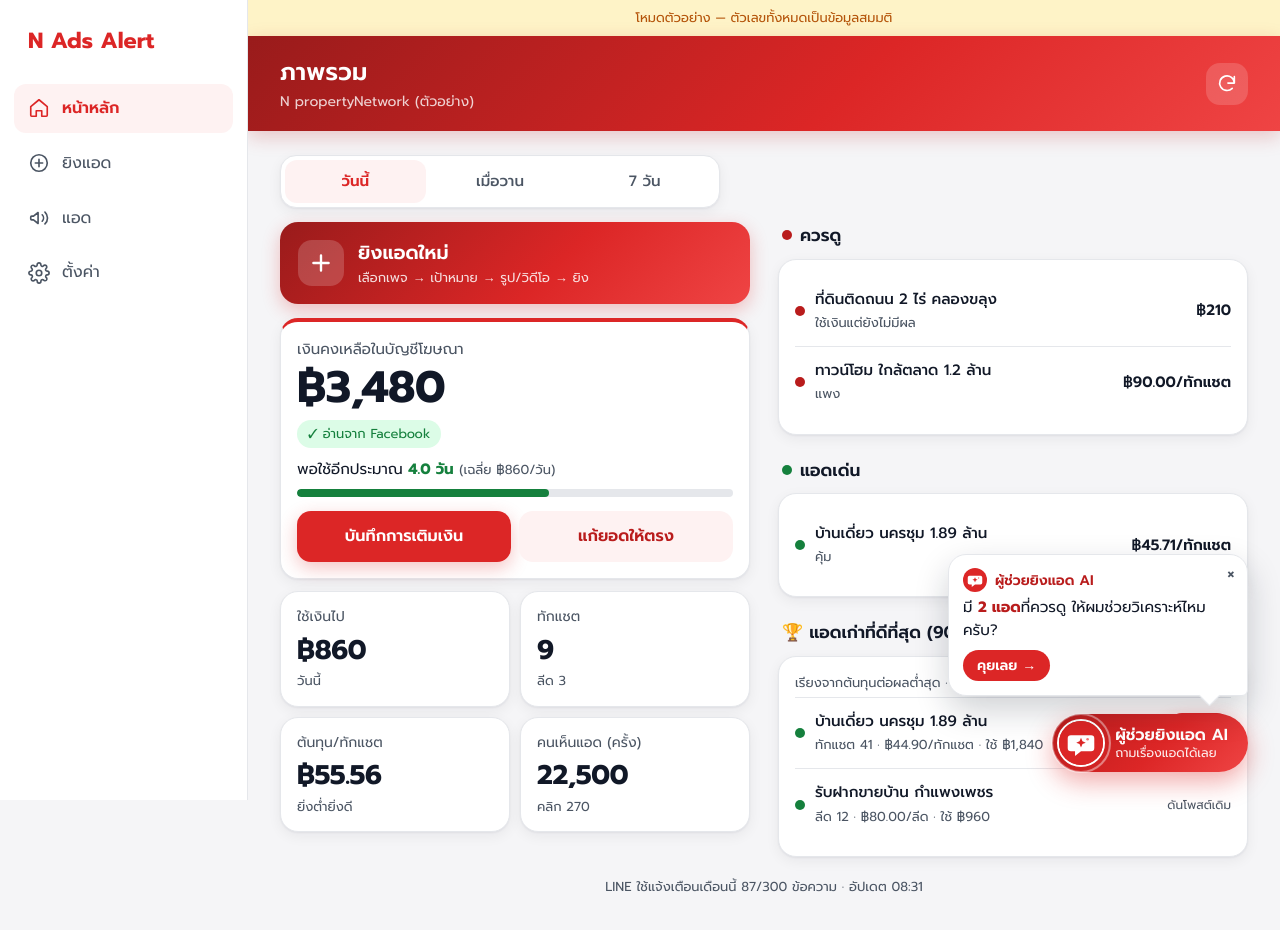
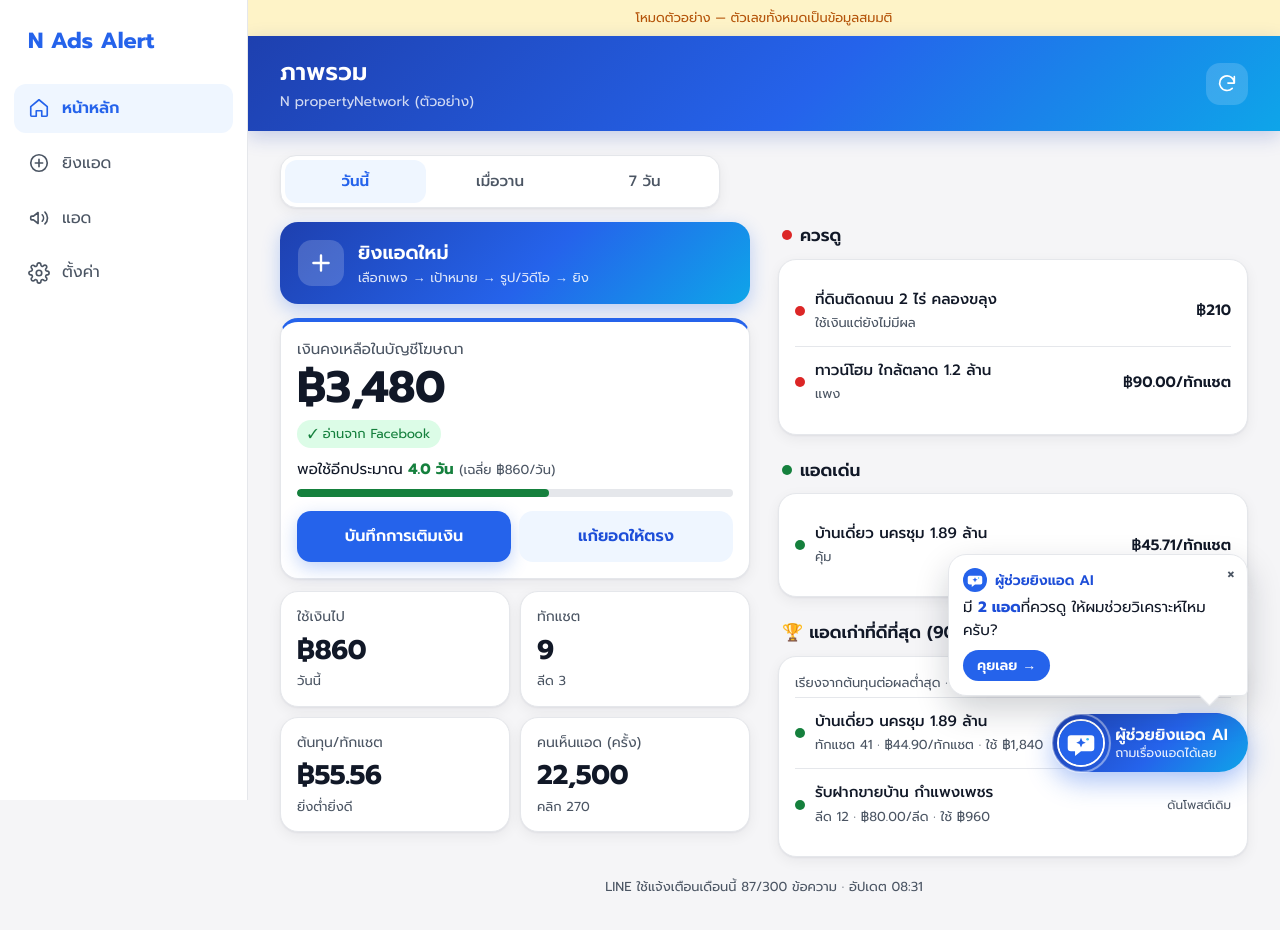
Before and after one commit to nproperty-RE-Guy-gif/n-ads, a plain HTML site: page index.html in a window 1280 px wide. Both pictures are taken after a click on the button "ดูตัวอย่างหน้าจอ (ข้อมูลสมมติ)". Drawn offline with Linux system fonts and the light colour scheme.

Commit message:
เปลี่ยนธีมเป็นขาว-ฟ้า
สีหลักเป็นฟ้า-น้ำเงินบนพื้นขาว สีแดงใช้เฉพาะคำเตือน ไอคอนผู้ช่วย AI เป็นสีฟ้า

Co-Authored-By: Claude Opus 5.5 <noreply@anthropic.com>
Claude-Session: https://claude.ai/code/session_01BbkbVUxk6Sx2Ms64EdkAGq

```diff
--- a/index.html
+++ b/index.html
@@ -3,18 +3,18 @@
 <head>
 <meta charset="utf-8">
 <meta name="viewport" content="width=device-width, initial-scale=1, viewport-fit=cover">
-<meta name="theme-color" content="#DC2626">
+<meta name="theme-color" content="#2563EB">
 <meta name="color-scheme" content="light">
 <title>N Ads Alert</title>
 <link rel="preconnect" href="https://fonts.googleapis.com">
 <link href="https://fonts.googleapis.com/css2?family=Prompt:wght@400;500;600;700&display=swap" rel="stylesheet">
 <style>
-  /* ===== N Ads Alert · ธีมสว่าง ขาว-แดง (แบรนด์ N propertyNetwork) ===== */
+  /* ===== N Ads Alert · ธีมสว่าง ขาว-ฟ้า ===== */
   :root{
-    --pri:#DC2626;--pri-d:#B91C1C;--navy:#7F1D1D;--pri-l:#FEF2F2;--pri-l2:#FECACA;
+    --pri:#2563EB;--pri-d:#1D4ED8;--navy:#1E3A8A;--pri-l:#EFF6FF;--pri-l2:#BFDBFE;
     --ink:#111827;--mute:#4B5563;--line:#E5E7EB;--bg:#F5F5F7;--card:#FFFFFF;--card2:#F9FAFB;
-    --green:#15803D;--green-l:#DCFCE7;--amber:#B45309;--amber-l:#FEF3C7;--red:#B91C1C;--red-l:#FEE2E2;--grey:#9CA3AF;
-    --solid:#DC2626;--hdr:linear-gradient(135deg,#991B1B 0%,#DC2626 58%,#EF4444 100%);--shadow:0 1px 2px rgba(17,24,39,.05),0 4px 14px rgba(17,24,39,.06);--glow:0 6px 18px rgba(220,38,38,.28);
+    --green:#15803D;--green-l:#DCFCE7;--amber:#B45309;--amber-l:#FEF3C7;--red:#DC2626;--red-l:#FEE2E2;--grey:#9CA3AF;
+    --solid:#2563EB;--hdr:linear-gradient(135deg,#1E40AF 0%,#2563EB 55%,#0EA5E9 100%);--shadow:0 1px 2px rgba(17,24,39,.05),0 4px 14px rgba(17,24,39,.06);--glow:0 6px 18px rgba(37,99,235,.28);
     --r:18px;--side:0px;color-scheme:light;
   }
   *{box-sizing:border-box;-webkit-tap-highlight-color:transparent}
@@ -274,7 +274,7 @@
   .steps{margin:8px 0 0;padding-left:20px;color:var(--ink);font-size:15px} .steps li{margin:4px 0}
   /* ===== v2 · อ่านง่าย + ผู้ช่วย AI เด่น ===== */
   html,body{line-height:1.55}
-  header{box-shadow:0 6px 18px rgba(185,28,28,.22)}
+  header{box-shadow:0 6px 18px rgba(30,64,175,.22)}
   .card,.stat,.seg,.sum,.total,.faq,details.adv{border:1px solid var(--line)}
   .card.bal{background:var(--card);border:1px solid var(--line);border-top:4px solid var(--pri)}
   .bal .lbl{font-size:15px}
@@ -300,12 +300,12 @@
 
   /* ไอคอนผู้ช่วย AI */
   .aiav{display:block;width:100%;height:100%}
-  .ai-pill{display:inline-flex;align-items:center;gap:7px;border:0;border-radius:99px;padding:4px 14px 4px 4px;background:var(--pri);color:#fff;font:inherit;font-size:14px;font-weight:600;cursor:pointer;box-shadow:0 4px 12px rgba(220,38,38,.3);white-space:nowrap}
+  .ai-pill{display:inline-flex;align-items:center;gap:7px;border:0;border-radius:99px;padding:4px 14px 4px 4px;background:var(--pri);color:#fff;font:inherit;font-size:14px;font-weight:600;cursor:pointer;box-shadow:0 4px 12px rgba(37,99,235,.3);white-space:nowrap}
   .ai-pill .aiav{width:28px;height:28px;border-radius:50%;border:1.5px solid #fff}
   .coach .ai-pill{margin-top:10px}
 
   /* ปุ่มลอย "ผู้ช่วย AI" + กล่องทักทาย */
-  .ai-fab{right:max(16px,calc(50% - 264px));bottom:calc(92px + env(safe-area-inset-bottom));padding:5px 20px 5px 5px;gap:10px;background:linear-gradient(135deg,#B91C1C,#DC2626 55%,#EF4444);font-size:16px;box-shadow:0 10px 26px rgba(220,38,38,.38);text-align:left;line-height:1.2}
+  .ai-fab{right:max(16px,calc(50% - 264px));bottom:calc(92px + env(safe-area-inset-bottom));padding:5px 20px 5px 5px;gap:10px;background:linear-gradient(135deg,#1E40AF,#2563EB 55%,#0EA5E9);font-size:16px;box-shadow:0 10px 26px rgba(37,99,235,.38);text-align:left;line-height:1.2}
   .ai-fab .av{position:relative;width:48px;height:48px;border-radius:50%;border:2.5px solid #fff;flex:none}
   .ai-fab .av::after{content:"";position:absolute;inset:-7px;border-radius:50%;border:2px solid rgba(255,255,255,.75);animation:aipulse 2.2s ease-out infinite}
   .ai-fab .tx b{display:block;font-size:16px;font-weight:600} .ai-fab .tx small{display:block;font-size:12.5px;font-weight:400;opacity:.92}
@@ -322,7 +322,7 @@
 
   /* หน้าต่างแชต */
   .ai-box{height:min(92vh,820px)}
-  .ai-hd{background:linear-gradient(135deg,#B91C1C,#DC2626 60%,#EF4444);color:#fff;border-bottom:0;padding:14px 14px 14px 16px;gap:10px}
+  .ai-hd{background:linear-gradient(135deg,#1E40AF,#2563EB 60%,#0EA5E9);color:#fff;border-bottom:0;padding:14px 14px 14px 16px;gap:10px}
   .ai-hd .av{width:46px;height:46px;border-radius:50%;border:2.5px solid #fff;flex:none}
   .ai-hd .tt{flex:1;min-width:0;display:flex;flex-direction:column;line-height:1.3}
   .ai-hd b{font-size:17px;font-weight:600} .ai-hd .u{flex:none;font-size:13px;color:rgba(255,255,255,.9)}
@@ -484,8 +484,8 @@
       </div>
     </div>
   </main>
-  <button id="aiFab" class="ai-fab hide" aria-label="เปิดแชตผู้ช่วยยิงแอด AI"><span class="av"><svg class="aiav" viewBox="0 0 48 48" aria-hidden="true"><circle cx="24" cy="24" r="24" fill="#DC2626"/><path d="M13 15.5h22a3.5 3.5 0 0 1 3.5 3.5v10.5a3.5 3.5 0 0 1-3.5 3.5H24l-6.5 5.2V33H13a3.5 3.5 0 0 1-3.5-3.5V19a3.5 3.5 0 0 1 3.5-3.5z" fill="#fff"/><path d="M24 18.4l1.6 3.6 3.6 1.6-3.6 1.6-1.6 3.6-1.6-3.6-3.6-1.6 3.6-1.6z" fill="#DC2626"/><circle cx="31.2" cy="20" r="1.4" fill="#F87171"/></svg></span><span class="tx"><b>ผู้ช่วยยิงแอด AI</b><small>ถามเรื่องแอดได้เลย</small></span></button>
-  <div id="aiTease" class="ai-tease hide" role="button" tabindex="0" aria-label="เปิดแชตผู้ช่วย AI"><div class="hd"><svg class="aiav" viewBox="0 0 48 48" aria-hidden="true"><circle cx="24" cy="24" r="24" fill="#DC2626"/><path d="M13 15.5h22a3.5 3.5 0 0 1 3.5 3.5v10.5a3.5 3.5 0 0 1-3.5 3.5H24l-6.5 5.2V33H13a3.5 3.5 0 0 1-3.5-3.5V19a3.5 3.5 0 0 1 3.5-3.5z" fill="#fff"/><path d="M24 18.4l1.6 3.6 3.6 1.6-3.6 1.6-1.6 3.6-1.6-3.6-3.6-1.6 3.6-1.6z" fill="#DC2626"/><circle cx="31.2" cy="20" r="1.4" fill="#F87171"/></svg>ผู้ช่วยยิงแอด AI</div><div id="aiTeaseTx"></div><span class="go">คุยเลย →</span><button class="x" id="aiTeaseX" aria-label="ปิดข้อความ">×</button></div>
+  <button id="aiFab" class="ai-fab hide" aria-label="เปิดแชตผู้ช่วยยิงแอด AI"><span class="av"><svg class="aiav" viewBox="0 0 48 48" aria-hidden="true"><circle cx="24" cy="24" r="24" fill="#2563EB"/><path d="M13 15.5h22a3.5 3.5 0 0 1 3.5 3.5v10.5a3.5 3.5 0 0 1-3.5 3.5H24l-6.5 5.2V33H13a3.5 3.5 0 0 1-3.5-3.5V19a3.5 3.5 0 0 1 3.5-3.5z" fill="#fff"/><path d="M24 18.4l1.6 3.6 3.6 1.6-3.6 1.6-1.6 3.6-1.6-3.6-3.6-1.6 3.6-1.6z" fill="#2563EB"/><circle cx="31.2" cy="20" r="1.4" fill="#38BDF8"/></svg></span><span class="tx"><b>ผู้ช่วยยิงแอด AI</b><small>ถามเรื่องแอดได้เลย</small></span></button>
+  <div id="aiTease" class="ai-tease hide" role="button" tabindex="0" aria-label="เปิดแชตผู้ช่วย AI"><div class="hd"><svg class="aiav" viewBox="0 0 48 48" aria-hidden="true"><circle cx="24" cy="24" r="24" fill="#2563EB"/><path d="M13 15.5h22a3.5 3.5 0 0 1 3.5 3.5v10.5a3.5 3.5 0 0 1-3.5 3.5H24l-6.5 5.2V33H13a3.5 3.5 0 0 1-3.5-3.5V19a3.5 3.5 0 0 1 3.5-3.5z" fill="#fff"/><path d="M24 18.4l1.6 3.6 3.6 1.6-3.6 1.6-1.6 3.6-1.6-3.6-3.6-1.6 3.6-1.6z" fill="#2563EB"/><circle cx="31.2" cy="20" r="1.4" fill="#38BDF8"/></svg>ผู้ช่วยยิงแอด AI</div><div id="aiTeaseTx"></div><span class="go">คุยเลย →</span><button class="x" id="aiTeaseX" aria-label="ปิดข้อความ">×</button></div>
   <nav id="nav">
     <button data-t="home" class="on"><svg class="i" viewBox="0 0 24 24"><path d="M3 10.5 12 3l9 7.5V20a1 1 0 0 1-1 1h-5v-6h-6v6H4a1 1 0 0 1-1-1z"/></svg>หน้าหลัก</button>
     <button data-t="new"><svg class="i" viewBox="0 0 24 24"><circle cx="12" cy="12" r="9"/><path d="M12 8v8M8 12h8"/></svg>ยิงแอด</button>
@@ -497,7 +497,7 @@
 <div id="wzBar" class="wz-bar hide"><div class="in" id="wzBarIn"></div></div>
 <div id="modal" class="modal hide"><div class="sheet" id="sheet"></div></div>
 <div id="aiPanel" class="ai-panel hide" role="dialog" aria-label="ผู้ช่วยยิงแอด AI"><div class="ai-box">
-  <div class="ai-hd"><span class="av"><svg class="aiav" viewBox="0 0 48 48" aria-hidden="true"><circle cx="24" cy="24" r="24" fill="#DC2626"/><path d="M13 15.5h22a3.5 3.5 0 0 1 3.5 3.5v10.5a3.5 3.5 0 0 1-3.5 3.5H24l-6.5 5.2V33H13a3.5 3.5 0 0 1-3.5-3.5V19a3.5 3.5 0 0 1 3.5-3.5z" fill="#fff"/><path d="M24 18.4l1.6 3.6 3.6 1.6-3.6 1.6-1.6 3.6-1.6-3.6-3.6-1.6 3.6-1.6z" fill="#DC2626"/><circle cx="31.2" cy="20" r="1.4" fill="#F87171"/></svg></span><div class="tt"><b>ผู้ช่วยยิงแอด AI</b><span class="u" id="aiUse">ดูข้อมูลแอดจริงของบัญชี</span></div><button id="aiClear">ล้างแชต</button><button id="aiClose" aria-label="ปิด">✕ ปิด</button></div>
+  <div class="ai-hd"><span class="av"><svg class="aiav" viewBox="0 0 48 48" aria-hidden="true"><circle cx="24" cy="24" r="24" fill="#2563EB"/><path d="M13 15.5h22a3.5 3.5 0 0 1 3.5 3.5v10.5a3.5 3.5 0 0 1-3.5 3.5H24l-6.5 5.2V33H13a3.5 3.5 0 0 1-3.5-3.5V19a3.5 3.5 0 0 1 3.5-3.5z" fill="#fff"/><path d="M24 18.4l1.6 3.6 3.6 1.6-3.6 1.6-1.6 3.6-1.6-3.6-3.6-1.6 3.6-1.6z" fill="#2563EB"/><circle cx="31.2" cy="20" r="1.4" fill="#38BDF8"/></svg></span><div class="tt"><b>ผู้ช่วยยิงแอด AI</b><span class="u" id="aiUse">ดูข้อมูลแอดจริงของบัญชี</span></div><button id="aiClear">ล้างแชต</button><button id="aiClose" aria-label="ปิด">✕ ปิด</button></div>
   <div class="ai-msgs" id="aiMsgs"></div><div class="ai-chips" id="aiChips"></div>
   <div class="ai-in"><textarea id="aiInp" rows="1" maxlength="2000" placeholder="ถามเรื่องแอดได้เลย เช่น งบเท่าไหร่ดี"></textarea><button class="btn sm" id="aiSend">ส่ง</button></div>
 </div></div>
@@ -1913,7 +1913,7 @@
 
   // ---------- ข้อมูลตัวอย่าง (โหมดดูตัวอย่าง) ----------
   // ---------- ผู้ช่วย AI (Claude) ----------
-  const AI_SVG = '<svg class="aiav" viewBox="0 0 48 48" aria-hidden="true"><circle cx="24" cy="24" r="24" fill="#DC2626"/><path d="M13 15.5h22a3.5 3.5 0 0 1 3.5 3.5v10.5a3.5 3.5 0 0 1-3.5 3.5H24l-6.5 5.2V33H13a3.5 3.5 0 0 1-3.5-3.5V19a3.5 3.5 0 0 1 3.5-3.5z" fill="#fff"/><path d="M24 18.4l1.6 3.6 3.6 1.6-3.6 1.6-1.6 3.6-1.6-3.6-3.6-1.6 3.6-1.6z" fill="#DC2626"/><circle cx="31.2" cy="20" r="1.4" fill="#F87171"/></svg>';
+  const AI_SVG = '<svg class="aiav" viewBox="0 0 48 48" aria-hidden="true"><circle cx="24" cy="24" r="24" fill="#2563EB"/><path d="M13 15.5h22a3.5 3.5 0 0 1 3.5 3.5v10.5a3.5 3.5 0 0 1-3.5 3.5H24l-6.5 5.2V33H13a3.5 3.5 0 0 1-3.5-3.5V19a3.5 3.5 0 0 1 3.5-3.5z" fill="#fff"/><path d="M24 18.4l1.6 3.6 3.6 1.6-3.6 1.6-1.6 3.6-1.6-3.6-3.6-1.6 3.6-1.6z" fill="#2563EB"/><circle cx="31.2" cy="20" r="1.4" fill="#38BDF8"/></svg>';
   const AI = { msgs: [], busy: false, status: null, draft: false, suggest: "", teased: false };
   const sess = { get(k) { try { return sessionStorage.getItem(k); } catch { return null; } }, set(k, v) { try { sessionStorage.setItem(k, v); } catch {} } };
   const DESK = matchMedia("(min-width:1024px)");
```
